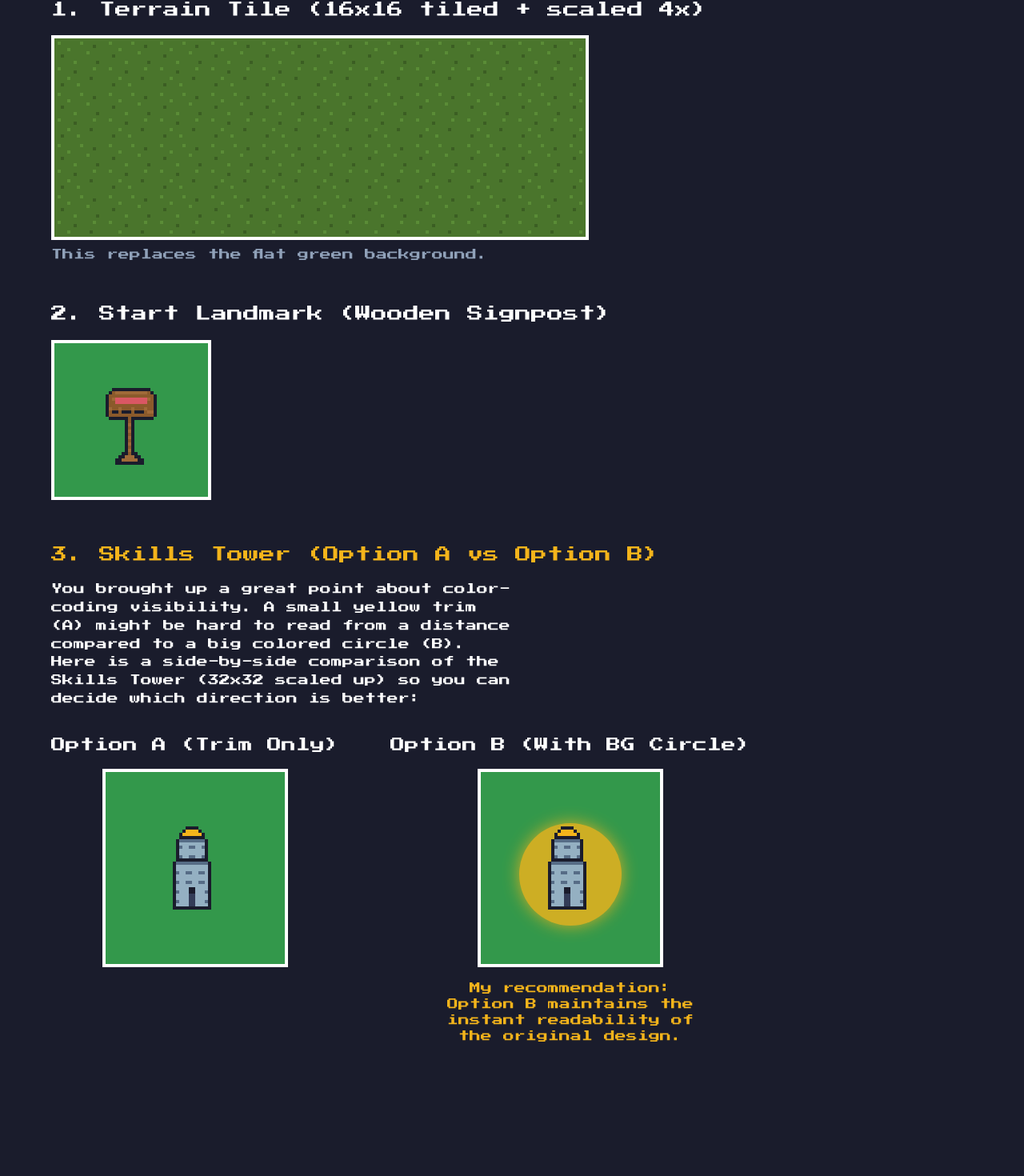
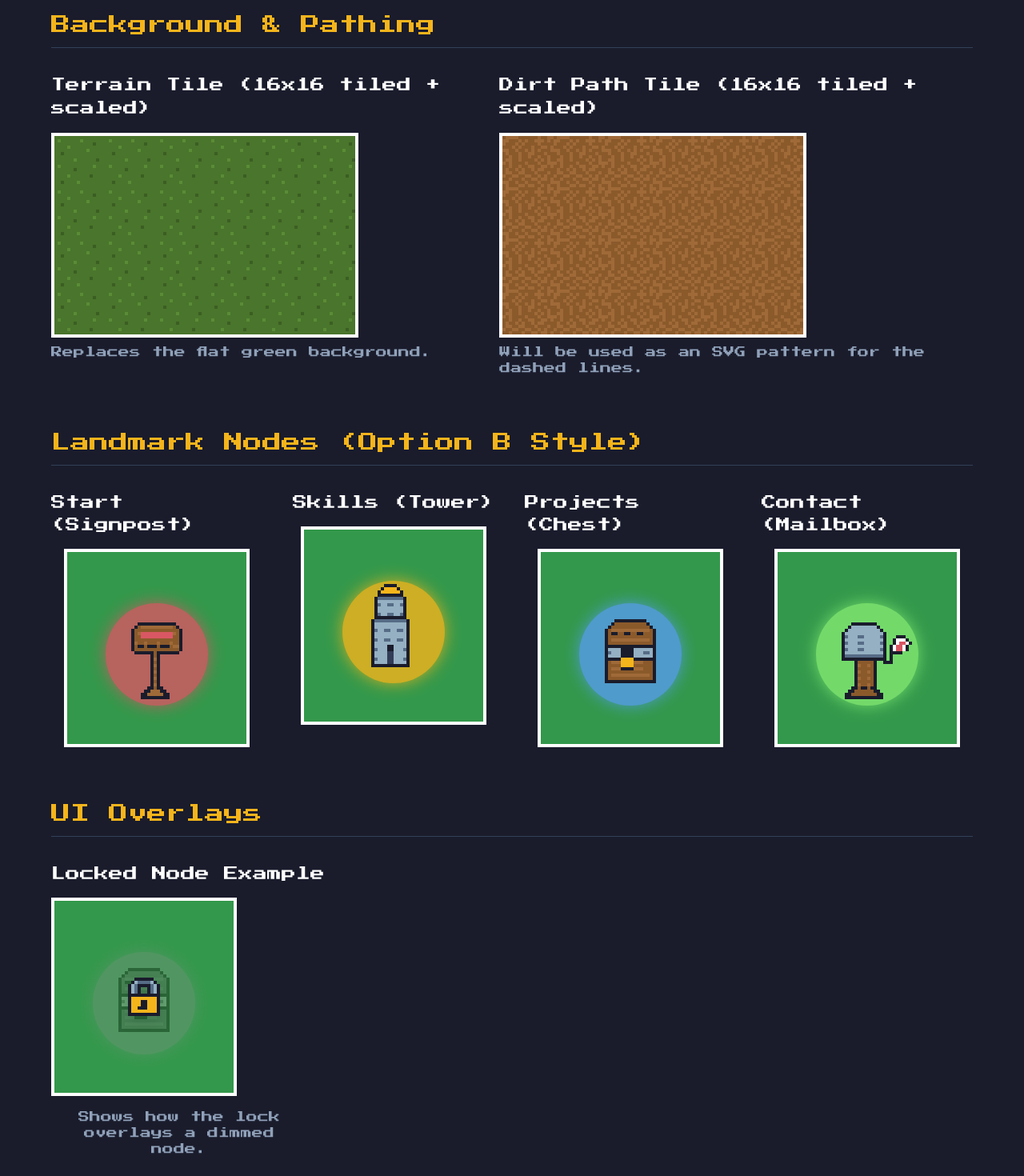
Before and after one commit to MahmoudHany908/portfolio, a React (Vite) app: page /preview in a window 1280 px wide. Shown: the part 185-1655 px from the top of the page at 80% size. Before the commit the page ends 1554 px from the top, so only its background shows below. Built offline with nearby package versions, Linux system fonts and the light colour scheme.

Commit message:
Generate remaining pixel art assets and add to preview route

```diff
--- a/src/components/Overworld/PixelAssets.jsx
+++ b/src/components/Overworld/PixelAssets.jsx
@@ -119,6 +119,118 @@ const skillsTower = [
   "................................"
 ];
 
+const projectsChest = [
+  "................................",
+  "................................",
+  "................................",
+  "................................",
+  "................................",
+  "...........BBBBBBBBBB...........",
+  "..........BWWWWWWWWWWB..........",
+  ".........BWWWWWWWWWWWWB.........",
+  "........BWwwwwwwwwwwwwWB........",
+  "........BWBBWWBBWWBBWWWB........",
+  "........BWWWWWWWWWWWWWWB........",
+  "........BWwwwwwwwwwwwwWB........",
+  "........BWWWWWWWWWWWWWWB........",
+  "........BBBBBBBBBBBBBBBB........",
+  "........BSSSSBBBBSSSSSSB........",
+  "........BsSSSBBBBSSSssSB........",
+  "........BSSSSBBBBSSSSSSB........",
+  "........BBBBBYYYYBBBBBBB........",
+  "........BWwwwYYYYwwwWWWB........",
+  "........BWWWWYYYYWWWWWWB........",
+  "........BWwwwBBBBwwwWWWB........",
+  "........BWWWWWWWWWWWWWWB........",
+  "........BWwwwwwwwwwwwwWB........",
+  "........BWWWWWWWWWWWWWWB........",
+  "........BBBBBBBBBBBBBBBB........",
+  "................................",
+  "................................",
+  "................................",
+  "................................",
+  "................................",
+  "................................",
+  "................................"
+];
+
+const contactMailbox = [
+  "................................",
+  "................................",
+  "................................",
+  "................................",
+  "................................",
+  "................................",
+  "...........BBBBBBBB.............",
+  "..........BSSSSSSSSB............",
+  ".........BSSSSSSSSSSB...........",
+  "........BSSSSSSSSSSSSB..........",
+  "........BsSSSssSSSSSsB...BBB....",
+  "........BSSSSSSSSSSSSB..BCCCB...",
+  "........BsSSSssSSSSSsB..BCRRCB..",
+  "........BSSSSSSSSSSSSB.BCRRCB...",
+  "........BsSSSssSSSSSsB.BCRRCB...",
+  "........BSSSSSSSSSSSSB.BBBB.....",
+  "........BssssssssssssB.B........",
+  "........BBBBBBBBBBBBBB.B........",
+  "............BWWWWWB..BBB........",
+  "............BwWWwWB.............",
+  "............BWWWWWB.............",
+  "............BwWWwWB.............",
+  "............BWWWWWB.............",
+  "............BwWWwWB.............",
+  "............BWWWWWB.............",
+  "............BwWWwWB.............",
+  "...........BBWBBWBB.............",
+  "..........BBWWWWWWBB............",
+  ".........BBWWWWWWWWBB...........",
+  ".........BBBBBBBBBBBB...........",
+  "................................",
+  "................................"
+];
+
+const lockIcon = [
+  "................",
+  "................",
+  ".....BBBBBB.....",
+  "....BSssssSB....",
+  "...BSsBBBBsSB...",
+  "...BSsB..BsSB...",
+  "...BSsB..BsSB...",
+  "...BBBBBBBBBB...",
+  "...BYYYYYYYYB...",
+  "...BYYYBBYYYB...",
+  "...BYYYBBYYYB...",
+  "...BYYBBBYYYB...",
+  "...BYYYYYYYYB...",
+  "...BBBBBBBBBB...",
+  "................",
+  "................"
+];
+
+const pathTile = [
+  "WwwwwWWWWWWwWWww",
+  "wwWWWwWwWWwwwWwW",
+  "wWWWwWwWWWWwWWWW",
+  "WWWwWwWWWwWWwwWw",
+  "wwWWwWWwWwWwWWWw",
+  "WwWWWwWWwwWWWwWW",
+  "WWwWWwWWwWWwWWwW",
+  "WwwWWwWWWWwWwWwW",
+  "wWwWWWWwWWWwWWww",
+  "WWwWWwWWwwWWwwWw",
+  "WwWWwWwWWwWwwWWW",
+  "WwwWWwwWWWwWWWwW",
+  "wWWwwWWwwWWwWwWW",
+  "WWwWWWwWWwwWwwWw",
+  "wwWWwWWwWWWwWWWw",
+  "WwWWWwwWwwWWwWwW"
+];
+
 export const TerrainGrassTile = generateDataURI(grassTile, 16, 16);
+export const PathTile = generateDataURI(pathTile, 16, 16);
 export const LandmarkStart = generateDataURI(startSign, 32, 32);
 export const LandmarkSkills = generateDataURI(skillsTower, 32, 32);
+export const LandmarkProjects = generateDataURI(projectsChest, 32, 32);
+export const LandmarkContact = generateDataURI(contactMailbox, 32, 32);
+export const LockIcon = generateDataURI(lockIcon, 16, 16);
--- a/src/pages/Preview.jsx
+++ b/src/pages/Preview.jsx
@@ -1,59 +1,121 @@
 import React from 'react';
-import { TerrainGrassTile, LandmarkStart, LandmarkSkills } from '../components/Overworld/PixelAssets';
+import {
+  TerrainGrassTile,
+  PathTile,
+  LandmarkStart,
+  LandmarkSkills,
+  LandmarkProjects,
+  LandmarkContact,
+  LockIcon
+} from '../components/Overworld/PixelAssets';
 
 export default function Preview() {
   return (
-    <div className="min-h-screen bg-retro-dark p-8 md:p-16 flex flex-col gap-12 text-white font-pixel">
-      <h1 className="text-3xl text-retro-yellow tracking-widest border-b-4 border-retro-yellow pb-4">Asset Preview</h1>
+    <div className="min-h-screen bg-retro-dark p-8 md:p-16 flex flex-col gap-16 text-white font-pixel">
+      <h1 className="text-3xl text-retro-yellow tracking-widest border-b-4 border-retro-yellow pb-4">Asset Preview (Full Set)</h1>
 
+      {/* Background Section */}
       <div>
-        <h2 className="mb-4 text-xl">1. Terrain Tile (16x16 tiled + scaled 4x)</h2>
+        <h2 className="text-2xl text-retro-yellow mb-8 border-b border-slate-700 pb-2">Background & Pathing</h2>
+        <div className="flex flex-col md:flex-row gap-12">
+          <div>
+            <h3 className="mb-4 text-lg">Terrain Tile (16x16 tiled + scaled)</h3>
             <div
-          className="w-full max-w-2xl h-64 border-4 border-white pixel-border"
+              className="w-full max-w-sm h-64 border-4 border-white pixel-border"
               style={{
                 backgroundImage: `url("${TerrainGrassTile}")`,
                 backgroundSize: '64px 64px',
                 imageRendering: 'pixelated'
               }}
             ></div>
-        <p className="mt-2 text-slate-400 text-sm">This replaces the flat green background.</p>
+            <p className="mt-2 text-slate-400 text-sm">Replaces the flat green background.</p>
           </div>
 
           <div>
-        <h2 className="mb-4 text-xl">2. Start Landmark (Wooden Signpost)</h2>
-        <div className="bg-retro-green inline-block p-8 border-4 border-white pixel-border">
-          <img src={LandmarkStart} className="w-32 h-32" style={{ imageRendering: 'pixelated' }} alt="Start Signpost" />
+            <h3 className="mb-4 text-lg">Dirt Path Tile (16x16 tiled + scaled)</h3>
+            <div
+              className="w-full max-w-sm h-64 border-4 border-white pixel-border"
+              style={{
+                backgroundImage: `url("${PathTile}")`,
+                backgroundSize: '64px 64px',
+                imageRendering: 'pixelated'
+              }}
+            ></div>
+            <p className="mt-2 text-slate-400 text-sm">Will be used as an SVG pattern for the dashed lines.</p>
+          </div>
         </div>
       </div>
 
+      {/* Landmarks Section */}
       <div>
-        <h2 className="mb-4 text-xl text-retro-yellow">3. Skills Tower (Option A vs Option B)</h2>
-        <p className="mb-8 max-w-xl leading-relaxed text-sm">
-          You brought up a great point about color-coding visibility. A small yellow trim (A) might be hard to read from a distance compared to a big colored circle (B). Here is a side-by-side comparison of the Skills Tower (32x32 scaled up) so you can decide which direction is better:
-        </p>
+        <h2 className="text-2xl text-retro-yellow mb-8 border-b border-slate-700 pb-2">Landmark Nodes (Option B Style)</h2>
+        <div className="grid grid-cols-1 md:grid-cols-2 lg:grid-cols-4 gap-8">
 
-        <div className="flex flex-col md:flex-row gap-16">
           <div className="flex flex-col items-center">
-            <span className="mb-4 text-lg">Option A (Trim Only)</span>
-            <div className="bg-retro-green p-12 border-4 border-white pixel-border">
-              <div className="w-32 h-32 relative mt-4">
-                <img src={LandmarkSkills} className="w-full h-full relative z-10" style={{ imageRendering: 'pixelated' }} alt="Trim Only" />
+            <span className="mb-4 text-lg">Start (Signpost)</span>
+            <div className="bg-retro-green p-12 border-4 border-white pixel-border relative">
+              <div className="w-32 h-32 relative mt-4 flex items-center justify-center">
+                <div className="absolute inset-0 rounded-full bg-[#d95763] opacity-80 shadow-[0_0_20px_#d95763]"></div>
+                <img src={LandmarkStart} className="w-full h-full relative z-10" style={{ imageRendering: 'pixelated' }} alt="Start" />
               </div>
             </div>
           </div>
 
           <div className="flex flex-col items-center">
-            <span className="mb-4 text-lg">Option B (With BG Circle)</span>
+            <span className="mb-4 text-lg">Skills (Tower)</span>
             <div className="bg-retro-green p-12 border-4 border-white pixel-border relative">
               <div className="w-32 h-32 relative mt-4 flex items-center justify-center">
                 <div className="absolute inset-0 rounded-full bg-[#f4b41b] opacity-80 shadow-[0_0_20px_#f4b41b]"></div>
-                <img src={LandmarkSkills} className="w-full h-full relative z-10" style={{ imageRendering: 'pixelated' }} alt="With BG Circle" />
-              </div>
-            </div>
-            <p className="mt-4 text-retro-yellow text-sm max-w-xs text-center">My recommendation: Option B maintains the instant readability of the original design.</p>
+                <img src={LandmarkSkills} className="w-full h-full relative z-10" style={{ imageRendering: 'pixelated' }} alt="Skills" />
               </div>
             </div>
           </div>
+
+          <div className="flex flex-col items-center">
+            <span className="mb-4 text-lg">Projects (Chest)</span>
+            <div className="bg-retro-green p-12 border-4 border-white pixel-border relative">
+              <div className="w-32 h-32 relative mt-4 flex items-center justify-center">
+                <div className="absolute inset-0 rounded-full bg-[#569ceb] opacity-80 shadow-[0_0_20px_#569ceb]"></div>
+                <img src={LandmarkProjects} className="w-full h-full relative z-10" style={{ imageRendering: 'pixelated' }} alt="Projects" />
+              </div>
+            </div>
+          </div>
+
+          <div className="flex flex-col items-center">
+            <span className="mb-4 text-lg">Contact (Mailbox)</span>
+            <div className="bg-retro-green p-12 border-4 border-white pixel-border relative">
+              <div className="w-32 h-32 relative mt-4 flex items-center justify-center">
+                <div className="absolute inset-0 rounded-full bg-[#83eb72] opacity-80 shadow-[0_0_20px_#83eb72]"></div>
+                <img src={LandmarkContact} className="w-full h-full relative z-10" style={{ imageRendering: 'pixelated' }} alt="Contact" />
+              </div>
+            </div>
+          </div>
+
+        </div>
+      </div>
+
+      {/* UI Elements */}
+      <div>
+        <h2 className="text-2xl text-retro-yellow mb-8 border-b border-slate-700 pb-2">UI Overlays</h2>
+        <div className="flex flex-col items-start">
+          <span className="mb-4 text-lg">Locked Node Example</span>
+          <div className="bg-retro-green p-12 border-4 border-white pixel-border relative">
+            <div className="w-32 h-32 relative mt-4 flex items-center justify-center opacity-40 grayscale">
+              <div className="absolute inset-0 rounded-full bg-[#569ceb] opacity-80 shadow-[0_0_20px_#569ceb]"></div>
+              <img src={LandmarkProjects} className="w-full h-full relative z-10" style={{ imageRendering: 'pixelated' }} alt="Projects" />
+            </div>
+            {/* The 16x16 Lock Icon scaled up */}
+            <img
+              src={LockIcon}
+              className="w-16 h-16 absolute top-1/2 left-1/2 -translate-x-1/2 -translate-y-1/2 z-20 drop-shadow-xl"
+              style={{ imageRendering: 'pixelated' }}
+              alt="Locked"
+            />
+          </div>
+          <p className="mt-4 text-slate-400 text-sm max-w-xs text-center">Shows how the lock overlays a dimmed node.</p>
+        </div>
+      </div>
+
     </div>
   );
 }
```
Lines whose indentation alone changed are shown as unchanged.
